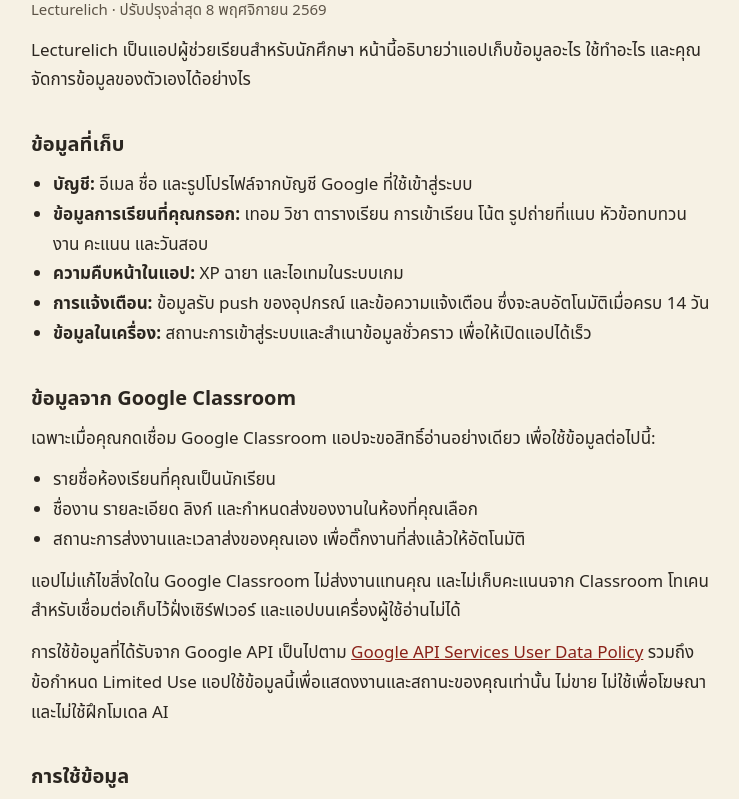
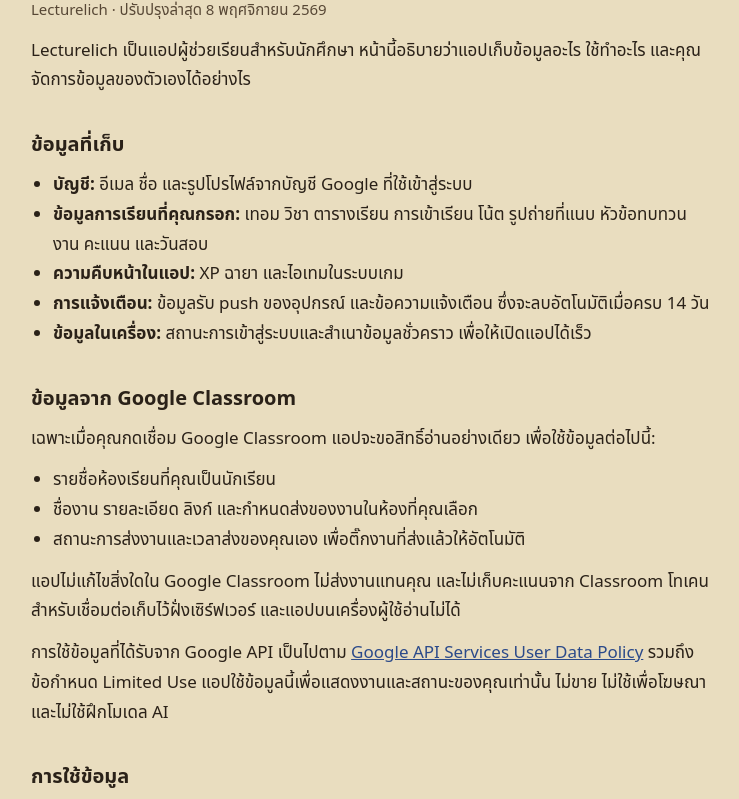
Before and after one commit to jimmyrealxi/Lecturelich, a website: page public/privacy.html in a window 1280 px wide. Shown: the part 76-875 px from the top of the page, without its empty margins (269-1008 px from the left). Drawn offline with Linux system fonts and the light colour scheme.

Commit message:
หน้า privacy และ terms ใช้สีตามธีมของแอป
- เปลี่ยนสีพื้น ตัวหนังสือ และลิงก์เป็นค่าจาก docs/DESIGN.md

Co-Authored-By: Claude Opus 5.5 <noreply@anthropic.com>

```diff
--- a/public/privacy.html
+++ b/public/privacy.html
@@ -5,14 +5,14 @@
 <meta name="viewport" content="width=device-width, initial-scale=1">
 <title>นโยบายความเป็นส่วนตัว · Lecturelich</title>
 <style>
-  body { margin: 0; background: #f6f1e4; color: #2b2620; font: 17px/1.75 system-ui, -apple-system, "Segoe UI", "Noto Sans Thai", sans-serif; }
+  body { margin: 0; background: #E9DDBF; color: #2A2118; font: 17px/1.75 system-ui, -apple-system, "Segoe UI", "Noto Sans Thai", sans-serif; }
   main { max-width: 680px; margin: 0 auto; padding: 32px 20px 64px; }
   h1 { font-size: 28px; line-height: 1.3; margin: 0 0 4px; }
   h2 { font-size: 20px; margin: 32px 0 8px; }
   p, ul { margin: 0 0 12px; }
   ul { padding-left: 22px; }
-  a { color: #8a2118; }
-  .date { color: #5c5346; font-size: 15px; }
+  a { color: #2B4A8A; }
+  .date { color: #574735; font-size: 15px; }
 </style>
 </head>
 <body>
```
Also changed, not shown: public/terms.html (+3 -3 lines).
